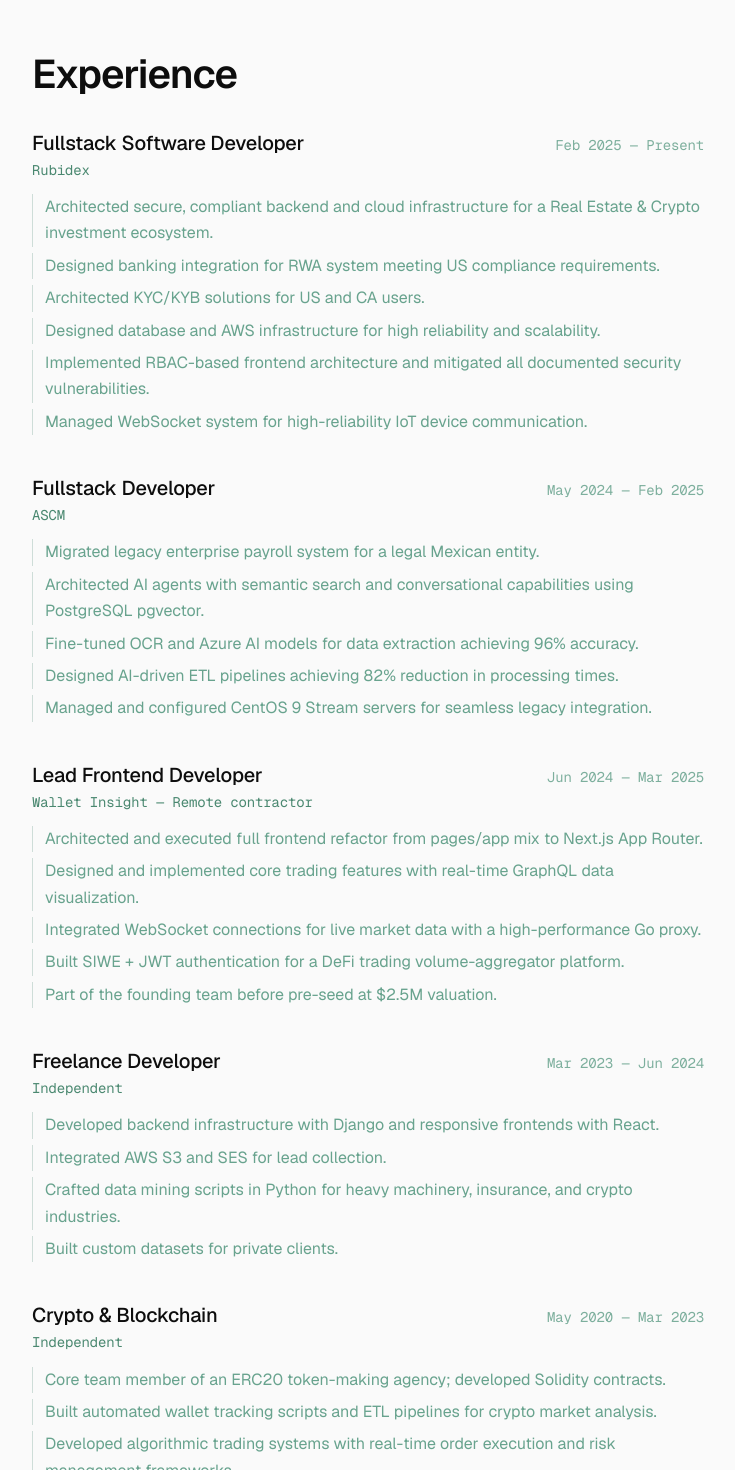
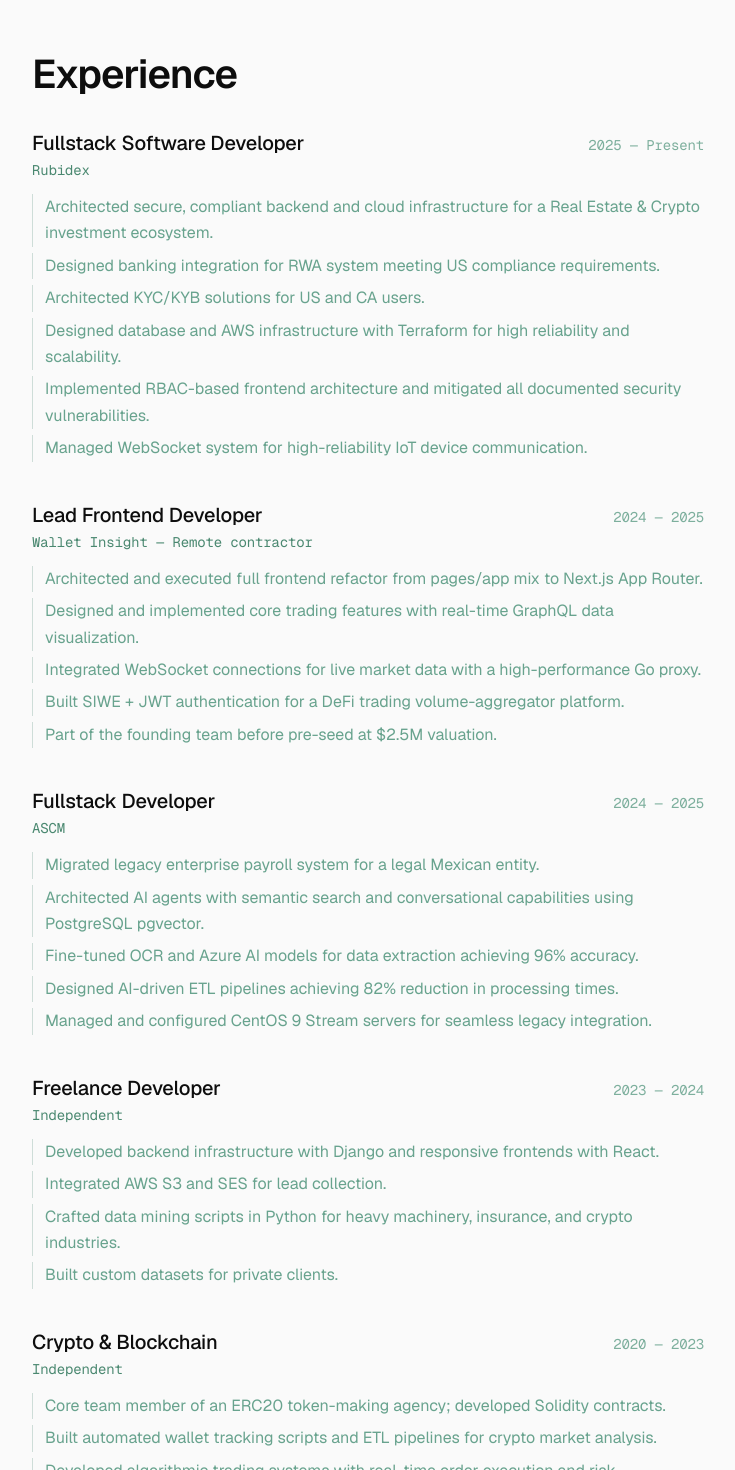
Before and after one commit to 0xaDanteees/personal-website, a React (Vite) app: page / in a window 1280 px wide. Shown: the part 1400-2870 px from the top of the page, without its empty margins (64-799 px from the left). Built offline with nearby package versions, Linux system fonts and the light colour scheme.

Commit message:
refactor: simplify experience period formats to year ranges and reorder entries chronologically

```diff
--- a/src/components/sections/Experience.tsx
+++ b/src/components/sections/Experience.tsx
@@ -5,20 +5,32 @@
   {
     company: 'Rubidex',
     role: 'Fullstack Software Developer',
-    period: 'Feb 2025 — Present',
+    period: '2025 — Present',
     bullets: [
       'Architected secure, compliant backend and cloud infrastructure for a Real Estate & Crypto investment ecosystem.',
       'Designed banking integration for RWA system meeting US compliance requirements.',
       'Architected KYC/KYB solutions for US and CA users.',
-      'Designed database and AWS infrastructure for high reliability and scalability.',
+      'Designed database and AWS infrastructure with Terraform for high reliability and scalability.',
       'Implemented RBAC-based frontend architecture and mitigated all documented security vulnerabilities.',
       'Managed WebSocket system for high-reliability IoT device communication.',
     ],
   },
   {
+    company: 'Wallet Insight — Remote contractor',
+    role: 'Lead Frontend Developer',
+    period: '2024 — 2025',
+    bullets: [
+      'Architected and executed full frontend refactor from pages/app mix to Next.js App Router.',
+      'Designed and implemented core trading features with real-time GraphQL data visualization.',
+      'Integrated WebSocket connections for live market data with a high-performance Go proxy.',
+      'Built SIWE + JWT authentication for a DeFi trading volume-aggregator platform.',
+      'Part of the founding team before pre-seed at $2.5M valuation.',
+    ],
+  },
+  {
     company: 'ASCM',
     role: 'Fullstack Developer',
-    period: 'May 2024 — Feb 2025',
+    period: '2024 — 2025',
     bullets: [
       'Migrated legacy enterprise payroll system for a legal Mexican entity.',
       'Architected AI agents with semantic search and conversational capabilities using PostgreSQL pgvector.',
@@ -28,21 +40,9 @@
     ],
   },
   {
-    company: 'Wallet Insight — Remote contractor',
-    role: 'Lead Frontend Developer',
-    period: 'Jun 2024 — Mar 2025',
-    bullets: [
-      'Architected and executed full frontend refactor from pages/app mix to Next.js App Router.',
-      'Designed and implemented core trading features with real-time GraphQL data visualization.',
-      'Integrated WebSocket connections for live market data with a high-performance Go proxy.',
-      'Built SIWE + JWT authentication for a DeFi trading volume-aggregator platform.',
-      'Part of the founding team before pre-seed at $2.5M valuation.',
-    ],
-  },
-  {
     company: 'Independent',
     role: 'Freelance Developer',
-    period: 'Mar 2023 — Jun 2024',
+    period: '2023 — 2024',
     bullets: [
       'Developed backend infrastructure with Django and responsive frontends with React.',
       'Integrated AWS S3 and SES for lead collection.',
@@ -53,7 +53,7 @@
   {
     company: 'Independent',
     role: 'Crypto & Blockchain',
-    period: 'May 2020 — Mar 2023',
+    period: '2020 — 2023',
     bullets: [
       'Core team member of an ERC20 token-making agency; developed Solidity contracts.',
       'Built automated wallet tracking scripts and ETL pipelines for crypto market analysis.',
```
